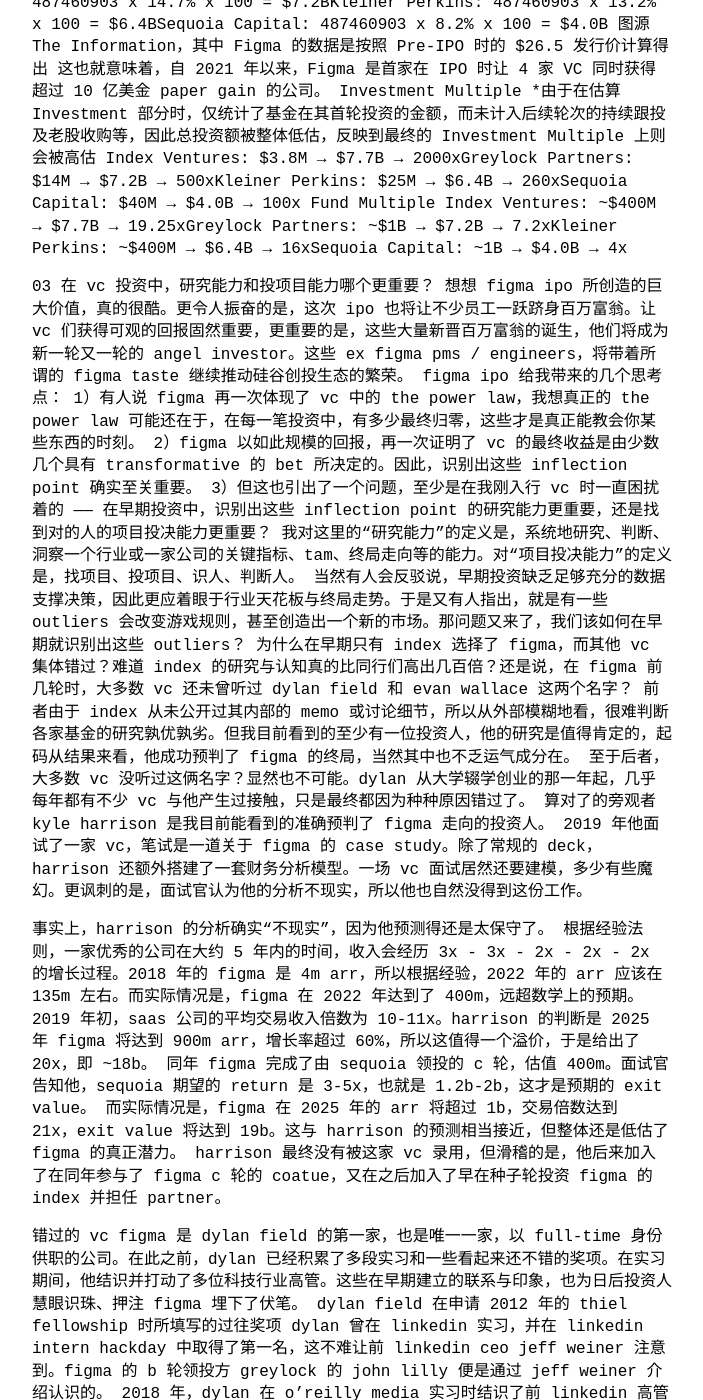
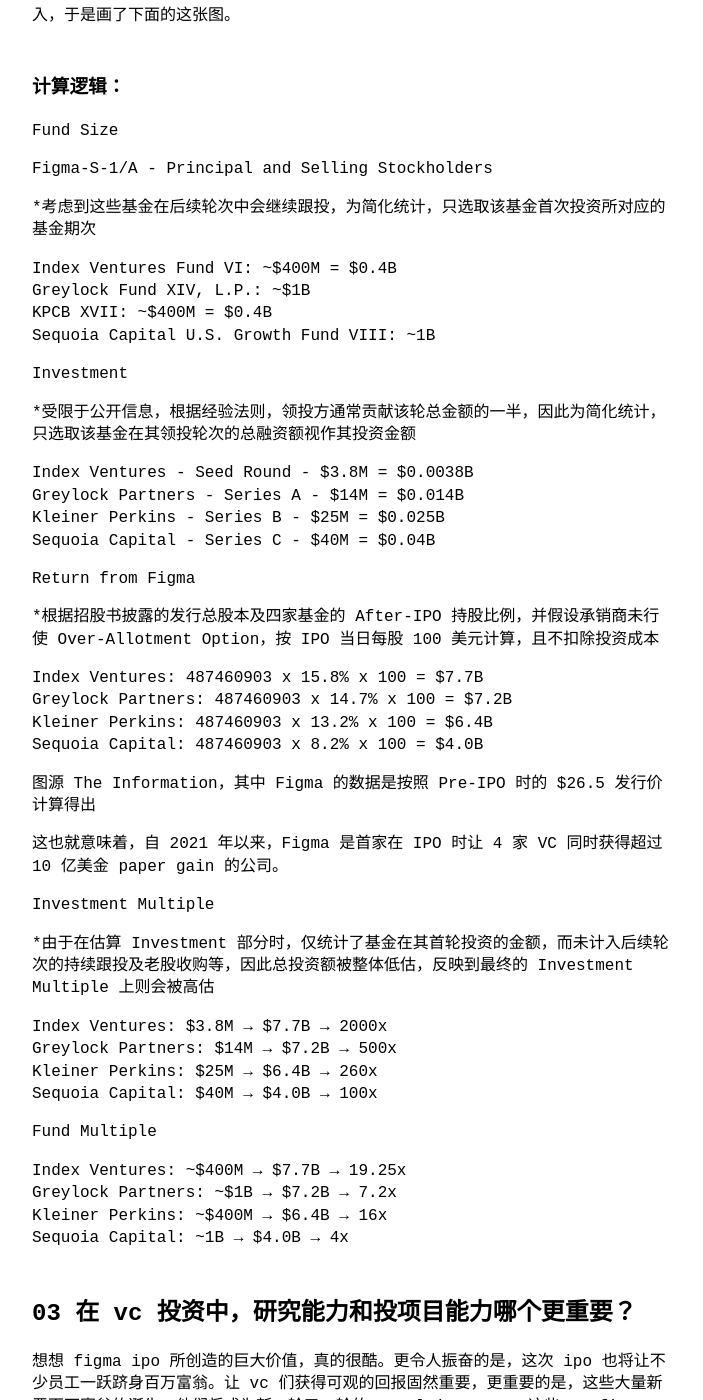
Before and after one commit to kylezgq/kylezgq.github.io, a Jekyll site: the page built from _posts/2025-08-15-最贵的一次 miss out，有关 figma ipo 的几点随想.md, in a window 1280 px wide and 1400 px high, scrolled down 1559 px. Shown: the whole window, without its empty margins (288-991 px from the left). Built offline with Jekyll 4.4.1, drawn with Linux system fonts in a browser that asks for light colours; some of the changed text lies outside the part shown.

Commit message:
Update 2025-08-15-最贵的一次 miss out，有关 figma ipo 的几点随想.md

```diff
--- a/_posts/2025-08-15-最贵的一次 miss out，有关 figma ipo 的几点随想.md
+++ b/_posts/2025-08-15-最贵的一次 miss out，有关 figma ipo 的几点随想.md
@@ -4,111 +4,202 @@
 slug: figma-ipo
 ---
 
-"There's no way designers are going to spend every day working in the browser — it's like asking someone in finance to abandon Excel." - Andrew Reed, lead investor in Figma's series C
+> "There's no way designers are going to spend every day working in the browser — it's like asking someone in finance to abandon Excel."
+\- Andrew Reed, lead investor in Figma's series C
 “设计师绝不可能每天都在浏览器里工作，这就像让金融从业者放弃 Excel 一样。”
 —— Andrew Reed, Figma C 轮领投投资人
 
-01 index ventures 似乎不简单
+## 01 index ventures 似乎不简单
 
 figma ipo 当天一直在关注 twtr 和其他平台上的一些消息，本来是期望能碰运气撞到有人 share 出来 index 等几家 vc 当年投资 figma 的 memo。
 
 等了几天依旧没刷到，反而看到的是 index 对于最近几年规模最大的 exits 保持出奇的沉默，包括在 wiz 上也是如此。
 
 index 目前是 figma (按 ipo 当日最高价格毛估账面回报 ~2000x)、dream games (最新估值 50 亿美金)、wiz (被 Google 以 320 亿美金收购，but still under regulation) 的最大股东，同时也是 scale ai (被 meta 收购后估值 290 亿美金) 和 revolut (最新估值 750 亿美金) 的第二大股东。此外 index 的 portfolio 还包括 roblox (最新估值 890 亿美金)、datadog (最新估值 460 亿美金，毛估账面回报 270x)、deliveroo (毛估账面回报 220x)、robinhood (毛估账面回报 300x) 等一众带来 homerun 的项目。
+
 有趣的是，如果看每个项目背后的投资人，会发现几乎每一个都是由不同的合伙人独立识别并押中。
 
 figma 由 danny rimer (供职超过 20 年) 与 Terrence Rohan (于 index 供职 7 年，期间构思并建立了一支内部基金并最终分拆独立) 共同主导投资，revolut 是 martin mignot (供职已有 15 年)，robinhood 是 jan hammer (供职已有 15 年)，scale ai 是 mike volpi (供职已有 16 年)，wiz 是 shardul shah (供职已有 17 年)，datadog 是 bernard dalle (于 index 供职 24 年 )，roblox 是 neil rimer (index 的元老，供职超过 25 年)。
+
 20vc 的 harry stebbings 曾在一期节目中与 saastr 的 jason lemkin 讨论过这个问题。两人似乎一致地更倾向于 soloist 单一合伙人模式，而非传统的合伙人模式。由一人扣动扳机决策，这样的好处是可以保持所谓的风格、品味的统一与 ip 品牌效应等。
+
 大部分 vc 或许都采用的是 soloist，而 index 却像在演奏一场完整的 symphony —— 许多合伙人在 index 投资工作已有超 10 年甚至更久，这种跨多位合伙人投资决策的同时依然能保持风格和逻辑的一致性，确实实属罕见。
+
 vc 们常说一句废话，“押中一次 homerun 并不意味着你更聪明。” 但 track record 说明一切，index 能一再押中 homerun，背后一定有着某种奇妙的团队文化。index 的竞争优势是它能长年维持着一批稳定的合伙人团队，持续作出理智的决策，并精准识别出 fund returner。放眼国内，能与之比肩的，或许是 1993 年至 2005 年间的 idg “九大金刚”（熊晓鸽、周全、章苏阳、林栋梁、王树、杨飞、王功权、李建光、过以宏）？
+
 另外在浏览 index ventures 散落在互联网上的各处信息的时候发现这家基金和以色列也有着千丝万缕的联系，正好一直痴迷于与以色列相关的一切人与事，之后会写一写我所了解的以色列。
 
-02 重新算了一遍数
-tweets 截图
+## 02 重新算了一遍数
+
 上图是我刷到的一些讲 figma 在 vc 基金回报方面的一些数据。出于严谨性，我又 cross-check 了一遍所有这部分的数据，和网上普遍流传出来的回报倍数有些许的出入，于是画了下面的这张图。
 
-计算逻辑：
+### 计算逻辑：
+
 Fund Size
+
 Figma-S-1/A - Principal and Selling Stockholders
+
 *考虑到这些基金在后续轮次中会继续跟投，为简化统计，只选取该基金首次投资所对应的基金期次
-Index Ventures Fund VI: ~$400M = $0.4BGreylock Fund XIV, L.P.: ~$1BKPCB XVII: ~$400M = $0.4BSequoia Capital U.S. Growth Fund VIII: ~1B
+
+Index Ventures Fund VI: ~$400M = $0.4B
+Greylock Fund XIV, L.P.: ~$1B
+KPCB XVII: ~$400M = $0.4B
+Sequoia Capital U.S. Growth Fund VIII: ~1B
+
 Investment
+
 *受限于公开信息，根据经验法则，领投方通常贡献该轮总金额的一半，因此为简化统计，只选取该基金在其领投轮次的总融资额视作其投资金额
-Index Ventures - Seed Round - $3.8M = $0.0038BGreylock Partners - Series A - $14M = $0.014BKleiner Perkins - Series B - $25M = $0.025BSequoia Capital - Series C - $40M = $0.04B
+
+Index Ventures - Seed Round - $3.8M = $0.0038B
+Greylock Partners - Series A - $14M = $0.014B
+Kleiner Perkins - Series B - $25M = $0.025B
+Sequoia Capital - Series C - $40M = $0.04B
+
 Return from Figma
 
+*根据招股书披露的发行总股本及四家基金的 After-IPO 持股比例，并假设承销商未行使 Over-Allotment Option，按 IPO 当日每股 100 美元计算，且不扣除投资成本
 
-*根据招股书披露的发行总股本及四家基金的 After-IPO 持股比例，并假设承销商未行使 Over-Allotment Option，按 IPO 当日每股 100 美元计算，且不扣除投资成本
-Index Ventures: 487460903 x 15.8% x 100 = $7.7BGreylock Partners: 487460903 x 14.7% x 100 = $7.2BKleiner Perkins: 487460903 x 13.2% x 100 = $6.4BSequoia Capital: 487460903 x 8.2% x 100 = $4.0B
+Index Ventures: 487460903 x 15.8% x 100 = $7.7B
+Greylock Partners: 487460903 x 14.7% x 100 = $7.2B
+Kleiner Perkins: 487460903 x 13.2% x 100 = $6.4B
+Sequoia Capital: 487460903 x 8.2% x 100 = $4.0B
+
 图源 The Information，其中 Figma 的数据是按照 Pre-IPO 时的 $26.5 发行价计算得出
+
 这也就意味着，自 2021 年以来，Figma 是首家在 IPO 时让 4 家 VC 同时获得超过 10 亿美金 paper gain 的公司。
+
 Investment Multiple
+
 *由于在估算 Investment 部分时，仅统计了基金在其首轮投资的金额，而未计入后续轮次的持续跟投及老股收购等，因此总投资额被整体低估，反映到最终的 Investment Multiple 上则会被高估
-Index Ventures: $3.8M → $7.7B → 2000xGreylock Partners: $14M → $7.2B → 500xKleiner Perkins: $25M → $6.4B → 260xSequoia Capital: $40M → $4.0B → 100x
+
+Index Ventures: $3.8M → $7.7B → 2000x
+Greylock Partners: $14M → $7.2B → 500x
+Kleiner Perkins: $25M → $6.4B → 260x
+Sequoia Capital: $40M → $4.0B → 100x
+
 Fund Multiple
-Index Ventures: ~$400M → $7.7B → 19.25xGreylock Partners: ~$1B → $7.2B → 7.2xKleiner Perkins: ~$400M → $6.4B → 16xSequoia Capital: ~1B → $4.0B → 4x
 
-03 在 vc 投资中，研究能力和投项目能力哪个更重要？
+Index Ventures: ~$400M → $7.7B → 19.25x
+Greylock Partners: ~$1B → $7.2B → 7.2x
+Kleiner Perkins: ~$400M → $6.4B → 16x
+Sequoia Capital: ~1B → $4.0B → 4x
+
+## 03 在 vc 投资中，研究能力和投项目能力哪个更重要？
+
 想想 figma ipo 所创造的巨大价值，真的很酷。更令人振奋的是，这次 ipo 也将让不少员工一跃跻身百万富翁。让 vc 们获得可观的回报固然重要，更重要的是，这些大量新晋百万富翁的诞生，他们将成为新一轮又一轮的 angel investor。这些 ex figma pms / engineers，将带着所谓的 figma taste 继续推动硅谷创投生态的繁荣。
+
 figma ipo 给我带来的几个思考点：
+
 1）有人说 figma 再一次体现了 vc 中的 the power law，我想真正的 the power law 可能还在于，在每一笔投资中，有多少最终归零，这些才是真正能教会你某些东西的时刻。
+
 2）figma 以如此规模的回报，再一次证明了 vc 的最终收益是由少数几个具有 transformative 的 bet 所决定的。因此，识别出这些 inflection point 确实至关重要。
+
 3）但这也引出了一个问题，至少是在我刚入行 vc 时一直困扰着的 —— 在早期投资中，识别出这些 inflection point 的研究能力更重要，还是找到对的人的项目投决能力更重要？
+
 我对这里的“研究能力”的定义是，系统地研究、判断、洞察一个行业或一家公司的关键指标、tam、终局走向等的能力。对“项目投决能力”的定义是，找项目、投项目、识人、判断人。
+
 当然有人会反驳说，早期投资缺乏足够充分的数据支撑决策，因此更应着眼于行业天花板与终局走势。于是又有人指出，就是有一些 outliers 会改变游戏规则，甚至创造出一个新的市场。那问题又来了，我们该如何在早期就识别出这些 outliers？
+
 为什么在早期只有 index 选择了 figma，而其他 vc 集体错过？难道 index 的研究与认知真的比同行们高出几百倍？还是说，在 figma 前几轮时，大多数 vc 还未曾听过 dylan field 和 evan wallace 这两个名字？
+
 前者由于 index 从未公开过其内部的 memo 或讨论细节，所以从外部模糊地看，很难判断各家基金的研究孰优孰劣。但我目前看到的至少有一位投资人，他的研究是值得肯定的，起码从结果来看，他成功预判了 figma 的终局，当然其中也不乏运气成分在。
+
 至于后者，大多数 vc 没听过这俩名字？显然也不可能。dylan 从大学辍学创业的那一年起，几乎每年都有不少 vc 与他产生过接触，只是最终都因为种种原因错过了。
-算对了的旁观者
+
+### 算对了的旁观者
+
 kyle harrison 是我目前能看到的准确预判了 figma 走向的投资人。
+
 2019 年他面试了一家 vc，笔试是一道关于 figma 的 case study。除了常规的 deck，harrison 还额外搭建了一套财务分析模型。一场 vc 面试居然还要建模，多少有些魔幻。更讽刺的是，面试官认为他的分析不现实，所以他也自然没得到这份工作。
 
 事实上，harrison 的分析确实“不现实”，因为他预测得还是太保守了。
+
 根据经验法则，一家优秀的公司在大约 5 年内的时间，收入会经历 3x - 3x - 2x - 2x - 2x 的增长过程。2018 年的 figma 是 4m arr，所以根据经验，2022 年的 arr 应该在 135m 左右。而实际情况是，figma 在 2022 年达到了 400m，远超数学上的预期。
+
 2019 年初，saas 公司的平均交易收入倍数为 10-11x。harrison 的判断是 2025 年 figma 将达到 900m arr，增长率超过 60%，所以这值得一个溢价，于是给出了 20x，即 ~18b。
+
 同年 figma 完成了由 sequoia 领投的 c 轮，估值 400m。面试官告知他，sequoia 期望的 return 是 3-5x，也就是 1.2b-2b，这才是预期的 exit value。
+
 而实际情况是，figma 在 2025 年的 arr 将超过 1b，交易倍数达到 21x，exit value 将达到 19b。这与 harrison 的预测相当接近，但整体还是低估了 figma 的真正潜力。
+
 harrison 最终没有被这家 vc 录用，但滑稽的是，他后来加入了在同年参与了 figma c 轮的 coatue，又在之后加入了早在种子轮投资 figma 的 index 并担任 partner。
 
-错过的 vc
+### 错过的 vc
+
 figma 是 dylan field 的第一家，也是唯一一家，以 full-time 身份供职的公司。在此之前，dylan 已经积累了多段实习和一些看起来还不错的奖项。在实习期间，他结识并打动了多位科技行业高管。这些在早期建立的联系与印象，也为日后投资人慧眼识珠、押注 figma 埋下了伏笔。
+
 dylan field 在申请 2012 年的 thiel fellowship 时所填写的过往奖项
+
 dylan 曾在 linkedin 实习，并在 linkedin intern hackday 中取得了第一名，这不难让前 linkedin ceo jeff weiner 注意到。figma 的 b 轮领投方 greylock 的 john lilly 便是通过 jeff weiner 介绍认识的。
+
 2018 年，dylan 在 o'reilly media 实习时结识了前 linkedin 高管 dj patil。此后，jeff weiner 与 dj patil 均以个人身份投资了 figma。
+
 dylan 还曾在 flipboard 实习，而 figma 种子轮的领投方，index 的 danny rimer 早年便投资过这款新闻应用。在 flipboard 实习期间，dylan 还同时参与了 kleiner perkins 组织的 engineering fellowship，从而结识了 kpcb 的元老级合伙人 john doerr。
+
 不过，并非所有在早期就察觉到 dylan 天赋的机构最终都选择投资他。
+
 2011 年，dylan 向 thiel fellowship 提交申请，并于次年顺利入选。在获得了一笔投资后选择辍学，踏上了为期两年的探索之路。他的创业方向从最初的无人机，最终转向了 3d 图形设计领域。
+
 2012 thiel fellowship finalist weekend，图中第一排右二为 dylan field
+
 尽管 peter thiel 很早就与 dylan 相识，但 thiel 旗下的 founders fund 直到 2019 年才选择投资 figma，且持股比例并不高。
+
 dylan 还曾在一家获得 lightspeed venture summer grant 的创业公司实习，但即便如此，lightspeed 也未参与 figma 的融资。
+
 index 主导了 figma 的种子轮融资，与 dylan 会面的除了合伙人 danny rimer，还有刚加入 index 不久的 terrence rohan。那是 terrence 加入后的第二年，这笔投资或许算不上他在 index 的处女秀，但无疑是最值得自豪的代表作之一。
+
 在一次采访中，terrence 曾回忆道，figma 是少数几个我见过的种子轮项目中，从最初的讨论到如今的 ipo，产品愿景几乎一直沿着一条清晰的直线前行。
+
 figma's original seed pitch, shared by @tmrohan
+
 主导 a 轮投资的是曾担任开源浏览器 mozilla ceo 的 john lilly。john 错过了种子轮，因为当时 dylan 未能说服他相信 figma 会成长为一家真正的公司。期间，dylan 还曾试图找到 adobe 的前 ceo bruce chizen 寻求建议，这让 john 印象深刻。
+
 直到 2018 年，figma 才再次对外融资。当时的 figma 刚开始向用户收费，仅有几个月的营收数据。彼时的许多投资人对设计工具的市场规模心存疑虑，认为其中几乎没有创业公司的机会。
+
 投资了 invision 的 accel 选择直接拒绝融资提案，而 invision 也因不敌 figma 的竞争，最终变卖给了 miro，投资人未能从中赚取分毫。
+
 sequoia 在 figma 的前三轮始终选择观望。起初可能是认为 figma 的天花板有限，且难以撼动 adobe 这样的巨头。在 b 轮仍选择放弃的其中一部分原因是认为彼时的 figma 产品尚未成熟，且强迫用户在工作习惯上做出巨大改变并不容易。sequoia 最年轻的合伙人 andrew reed 曾这样评价道，让设计师在浏览器上工作，就像让 finance bro 抛弃 excel 一样难。
+
 随后发生的故事大家都看到了。值得一提的是，sequoia 的投资人身上似乎存在着某种文化共性，这也是作为投资人的一种 intellectual honesty，真理超越自我。在意识到自己的判断是错误的时候，敢于放下成见，归零心态，重新审视并主动承认错误，这并不容易。
+
 沈南鹏当年也是错过了字节的 a 轮，但意识到判断错误后主动 reach out 投了 b 轮。同样在大洋彼岸的 andrew reed 也在认识到自己的判断有误后，重新审视了 figma，并在一年后领投了 c 轮。
 
-04 剥削对手偏离 gto 的时刻
+## 04 剥削对手偏离 gto 的时刻
+
 invision 是市场上首个以 prototyping 为理念的产品。在这之前，设计师只能依赖 adobe 的旧软件来测试设计。再往前，还有一个叫 sketch 的产品，诞生于 2010 年代初，是第一家在 webgl 技术尚未成熟时就率先启动开发的公司。
+
 invision 和 sketch 都先发地开创了许多在后来促成 figma 成功的理念与范式。直到 figma 的到来，真正改写了整个游戏规则。
+
 在 figma 出现之前，设计师使用的是下载到桌面端的软件，这迫使他们需要在 adobe 和 sketch 等工具间频繁切换，并在设计完成后还需再上传到 invision 进行实时共享与测试。
+
 而 figma 则完全基于浏览器，无需下载，更无需跨工具切换使用，设计师及其他协作角色都能在同一界面完成设计、共享、测试、审阅注释等。在某种程度上，这削弱了 invision 存在的必要性。
+
 “当我们看到 figma 出现在市场上时，我们意识到我们只剩一年时间了。这是一个千钧一发的时刻。” invision 创始人兼 ceo clark valberg 说。随后 invision 迅速推出了一款基于网页的产品与 figma 竞争。但 clark valberg 表示，“速度还是不够快，我们没赶上时间。”
+
 从 invision 到 figma，用户的迁移几乎悄无声息。这个曾被设计师簇拥、资本追捧、估值飙升至 20 亿美金的明星公司，转眼间跌落神坛。
+
 sketch 作为最早基于 webgl 技术构建的设计产品，也是率先上线 mac，并以极高设计品味自居的公司，典型的优越感让他们忽视了 windows 平台，这无形中给了 figma 可乘之机。
+
 figma 同样是从零基于 webgl 起步，但他的优势在于执行速度。凭借完全基于网页的策略，figma 瞬间击穿了 sketch 的护城河。他们无需两套团队同时开发 mac 和 windows，只需在浏览器中构建，就能迅速抢占大量 windows 设计师的市场份额。
+
 再次印证了那句话，"execution is the only moat." 对于创业公司而言，速度才是唯一的护城河。
+
 彼时的 sketch 虽然从 benchmark capital 那里筹集了一些资金试图应战，但为时已晚。
+
 无力回天的 invision 尝试做最后一搏。作为一家拥有庞大团队和成熟业务的创业公司 (员工峰值曾达到 850 人，曾在制作华丽宣传影片和大型活动等处投入了大量的时间与资金，还长期雇用了许多资深的设计人才)，即便如此，仍不得不在后期进行 pivot。
+
 在 covid-19 期间，远程办公成为资本热捧的新概念，invision 全面转型为白板产品，但仍难以抗衡 miro。转型既晚，又不够彻底。最终，invision 不得不与 miro 达成收购协议，而其投资人却未能从中获益，因为收益直接计入了 invision 的资产负债表。
+
 至于 sketch，如今已沦为了一家 anti-figma 的公司。他们从未想过要成为一个大众化的产品，始终坚守在那片“不被大众理解”的小众极客天地，服务于极客和品味独到的 mac 用户。对 windows 用户的轻视，使他们深陷上世纪 80 年代 mac 与 pc 之争的优越感泥潭。
 
-05 几点启发
+## 05 几点启发
+
 1）从 2018 年的 4 亿美金收入到 2025 年的 10 亿美金，figma 在过去 7 年的收入增长令人惊叹。当最优秀的公司在 compounding growth (复利式增长) 时，他们不再是线性扩张，而是在创造新市场，重新定义行业规则。
+
 2）在 figma 的早期几轮融资时，市场上绝大多数人的反应是，当前 figma 的估值甚至超过了 sketch 的整个 tam。人们往往只看到新进入者在现有格局下的一小部分，而未意识到它可能是一个全新且更大的事情。
+
 3）对于真正使用过 2015 - 2018 年间诞生的设计工具的人来说，figma 取得领先地位的结果虽说不是必然，但极有可能是可预见的。投资人往往习惯于把公司问题抽象成数学问题来解决，而不是作为一个“有生命的个体”。所以要想真正理解一家公司，要么成为其用户，要么培养对用户的同理心。
+
 4）在 a 轮之前，market sizing 的作用十分有限。如果你相信团队，相信他们的愿景与雄心，这往往比早期 tam 的计算更有指导意义，这才是一个更合理的思维模型。
+
 5）选择一个正在增长的市场至关重要。dylan field 在 2017 年曾写过一篇文章 —— 过去 5 年里，有 6 家科技公司将其设计人员的招聘目标翻了一倍。dylan 很早就注意到了这一趋势。vc 常强调在构思创业想法时要考虑 tam，但 dylan 当年查看美国劳工统计数据时发现，设计师群体只有 10 万人，显然这个数字并不性感。事实证明，这一数字完全低估了市场潜力。dylan 的洞察是，就连 ibm 这种固守常规的科技公司，都在不断扩大设计师招聘目标。因此，在早期计算 tam 往往过于短视，尤其当你要做的事情可能创造一个全新的市场时。真正重要的是选择一个正处于增长的市场，即便 tam 尚不显而易见。如果 tam 看起来显而易见，也恰恰说明这个市场已趋于停滞、缺乏生机。
```
